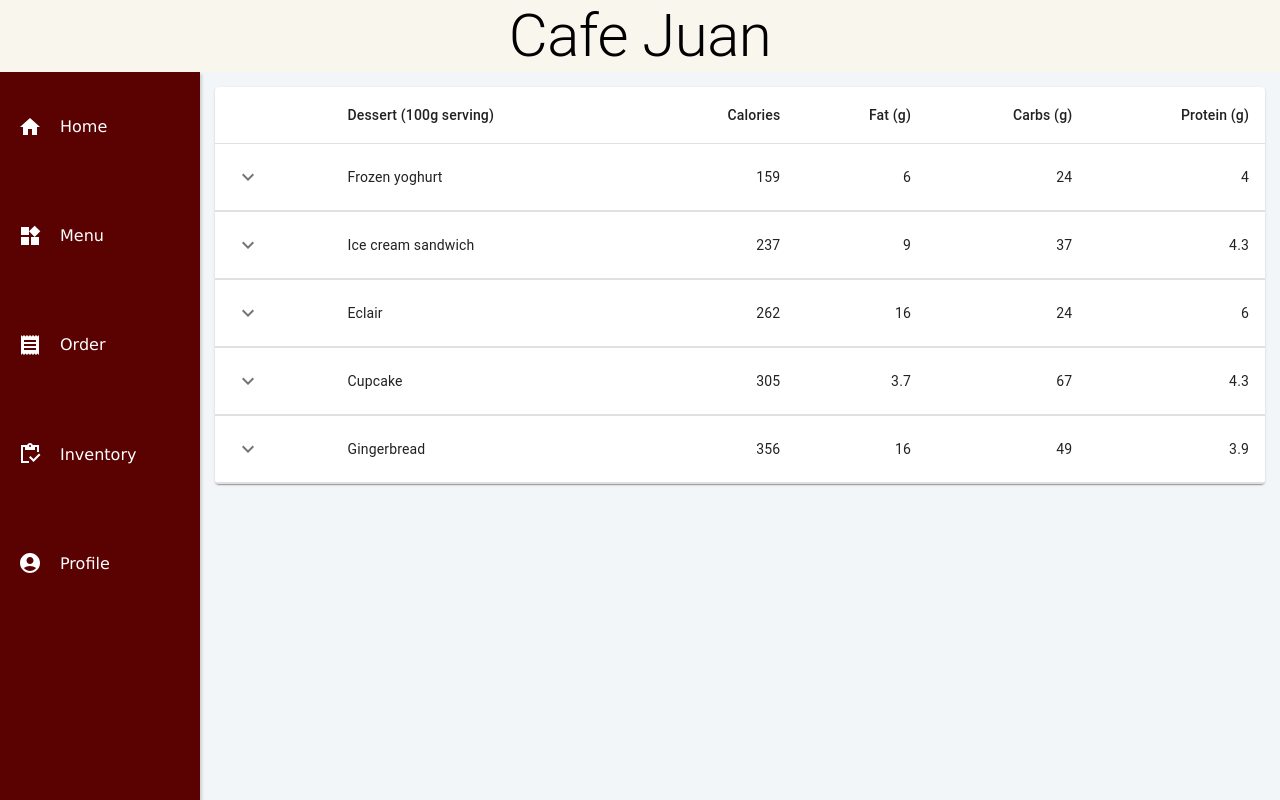
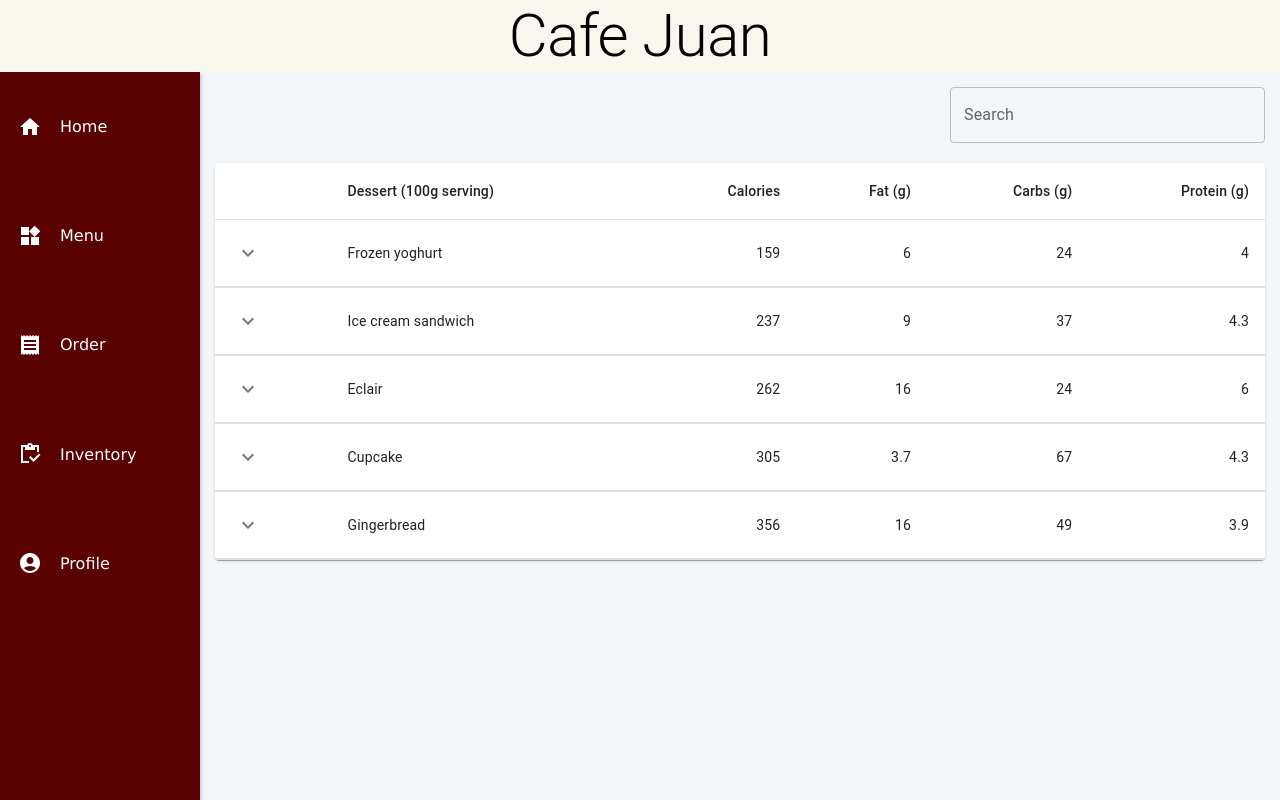
Before and after one commit to tuungss123/IMS, a React (Vite) app in the folder FE/client-web/: page /orders in a window 1280 px wide. Built offline with nearby package versions, Linux system fonts and the light colour scheme.

Commit message:
search bars added for inventory and orders page

```diff
--- a/FE/client-web/src/App.jsx
+++ b/FE/client-web/src/App.jsx
@@ -1,15 +1,11 @@
 import {
   createBrowserRouter,
-  Routes,
   Route,
-  Link,
-  NavLink,
   createRoutesFromElements,
   RouterProvider
 } from 'react-router-dom'
 
 //pages
-import SignIn from "./pages/sign-in"
 import HomePage from "./pages/home"
 import InventoryPage from "./pages/inventory"
 import OrdersPage from "./pages/orders"
--- a/FE/client-web/src/components/navbar/index.jsx
+++ b/FE/client-web/src/components/navbar/index.jsx
@@ -1,4 +1,3 @@
-import React from 'react'
 import { AppBar, Toolbar, Typography } from "@mui/material"
 
 
--- a/FE/client-web/src/components/sidenav/SidenavData.jsx
+++ b/FE/client-web/src/components/sidenav/SidenavData.jsx
@@ -1,4 +1,3 @@
-import React from "react";
 import HomeIcon from '@mui/icons-material/Home';
 import WidgetsIcon from '@mui/icons-material/Widgets';
 import ReceiptIcon from '@mui/icons-material/Receipt';
@@ -9,7 +8,7 @@ export const SidenavData = [
     {
         title: "Home",
         icon: <HomeIcon/>,
-        link: "/home"
+        link: "/"
     },
     {
         title: "Menu",
@@ -19,7 +18,7 @@ export const SidenavData = [
     {
         title: "Order",
         icon: <ReceiptIcon/>,
-        link: "/order"
+        link: "/orders"
     },
     {
         title: "Inventory",
--- a/FE/client-web/src/components/sidenav/index.jsx
+++ b/FE/client-web/src/components/sidenav/index.jsx
@@ -1,4 +1,3 @@
-import React from 'react'
 import "./styles.css";
 import { SidenavData } from './SidenavData';
 
--- a/FE/client-web/src/components/sidenav/styles.css
+++ b/FE/client-web/src/components/sidenav/styles.css
@@ -19,6 +19,7 @@
     justify-content: center;
     align-items: center;
     font-family: 'Lucida Sans', 'Lucida Sans Regular', 'Lucida Grande', 'Lucida Sans Unicode', Geneva, Verdana, sans-serif;
+
 }
 .SideBarList .row:hover {
     cursor: pointer;
--- a/FE/client-web/src/pages/inventory/index.jsx
+++ b/FE/client-web/src/pages/inventory/index.jsx
@@ -1,6 +1,5 @@
-import React from "react";
-
-import { Table, TableBody, TableCell, TableContainer, TableHead, TableRow, Paper } from "@mui/material";
+import { Table, TableBody, TableCell, TableContainer, TableHead, TableRow, Paper, TextField } from "@mui/material";
+import { useState } from "react";
 
 function createData(name, calories, fat, carbs, protein) {
     return { name, calories, fat, carbs, protein };
@@ -15,7 +14,37 @@ const rows = [
 ];
 
 const InventoryPage = () => {
-    return (
+
+  const [inputText, setInputText] = useState("");
+  let inputHandler = (e) => {
+    var lowerCase = e.target.value.toLowerCase();
+    setInputText(lowerCase);
+
+  };
+
+  const filteredData = rows.filter((el) => {
+    //palitan yamu rows into REAL DATA
+    if (inputText === '') {
+      return el;
+    } else {
+      return el.name.toLowerCase().includes(inputText);
+    }
+  })
+
+  return (<div>
+
+      <div className="main">
+      <div className="search">
+        <TextField
+          id="outlined-basic"
+          onChange={inputHandler}
+          variant="outlined"
+          fullWidth
+          label="Search"
+        />
+      </div>
+      </div>
+
         <TableContainer component={Paper}>
             <Table sx={{ minWidth: 650 }} aria-label="simple table">
             <TableHead>
@@ -28,7 +57,7 @@ const InventoryPage = () => {
                 </TableRow>
             </TableHead>
             <TableBody>
-                {rows.map((row) => (
+                {filteredData.map((row) => (
                 <TableRow
                     key={row.name}
                     sx={{ '&:last-child td, &:last-child th': { border: 0 } }}
@@ -45,6 +74,7 @@ const InventoryPage = () => {
             </TableBody>
             </Table>
         </TableContainer>
+        </div>
     )
 }
 
--- a/FE/client-web/src/pages/menu/index.jsx
+++ b/FE/client-web/src/pages/menu/index.jsx
@@ -1,4 +1,3 @@
-import React from 'react'
 import { Box, Paper } from '@mui/material'
 import Grid from '@mui/material/Unstable_Grid2';
 
--- a/FE/client-web/src/pages/orders/index.jsx
+++ b/FE/client-web/src/pages/orders/index.jsx
@@ -1,8 +1,11 @@
 import * as React from 'react';
+import { useState } from 'react';
 import PropTypes from 'prop-types';
 import KeyboardArrowDownIcon from '@mui/icons-material/KeyboardArrowDown';
 import KeyboardArrowUpIcon from '@mui/icons-material/KeyboardArrowUp';
-import { Box, Collapse, IconButton, Table, TableBody, TableCell, TableContainer, TableHead, TableRow, Typography, Paper } from '@mui/material';
+import { Box, Collapse, IconButton, Table, TableBody, TableCell, TableContainer, TableHead, TableRow, Typography, Paper, TextField } from '@mui/material';
+import "./styles.css"
+
 
 function createData(name, calories, fat, carbs, protein, price) {
   return {
@@ -117,7 +120,38 @@ const rows = [
 ];
 
 export default function OrdersPage() {
-  return (
+
+  const [inputText, setInputText] = useState("");
+  let inputHandler = (e) => {
+    var lowerCase = e.target.value.toLowerCase();
+    setInputText(lowerCase);
+
+  };
+
+  const filteredData = rows.filter((el) => {
+    //palitan yamu rows into REAL DATA
+    if (inputText === '') {
+      return el;
+    } else {
+      return el.name.toLowerCase().includes(inputText);
+    }
+  })
+
+  return (<div>
+
+      <div className="main">
+      <div className="search">
+        <TextField
+          id="outlined-basic"
+          onChange={inputHandler}
+          variant="outlined"
+          fullWidth
+          label="Search"
+        />
+      </div>
+    </div>
+
+
     <TableContainer component={Paper}>
       <Table aria-label="collapsible table">
         <TableHead>
@@ -131,11 +165,13 @@ export default function OrdersPage() {
           </TableRow>
         </TableHead>
         <TableBody>
-          {rows.map((row) => (
+          {filteredData.map((row) => (
             <Row key={row.name} row={row} />
           ))}
         </TableBody>
       </Table>
     </TableContainer>
+</div>
+
   );
 }
--- /dev/null
+++ b/FE/client-web/src/pages/orders/styles.css
@@ -0,0 +1,12 @@
+.main {
+    display: flex;
+    width: 100%;
+    align-items: end;
+    flex-direction: column;
+    row-gap: 20px;
+}
+
+.search {
+    width: 30%;
+    margin-bottom: 20px;
+}
```
